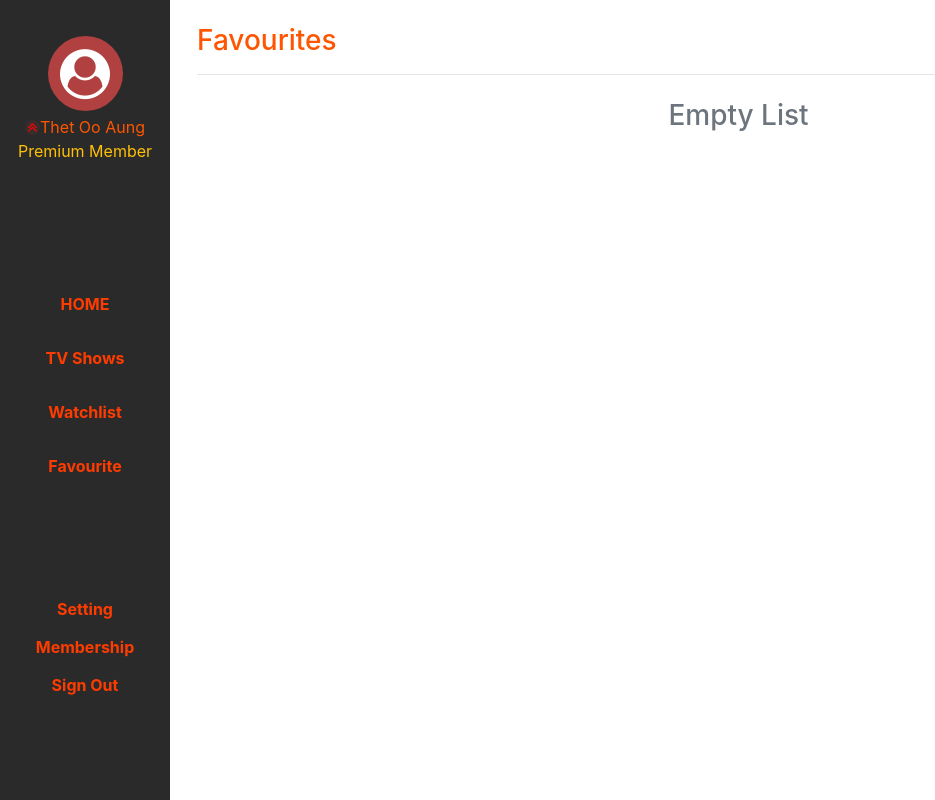
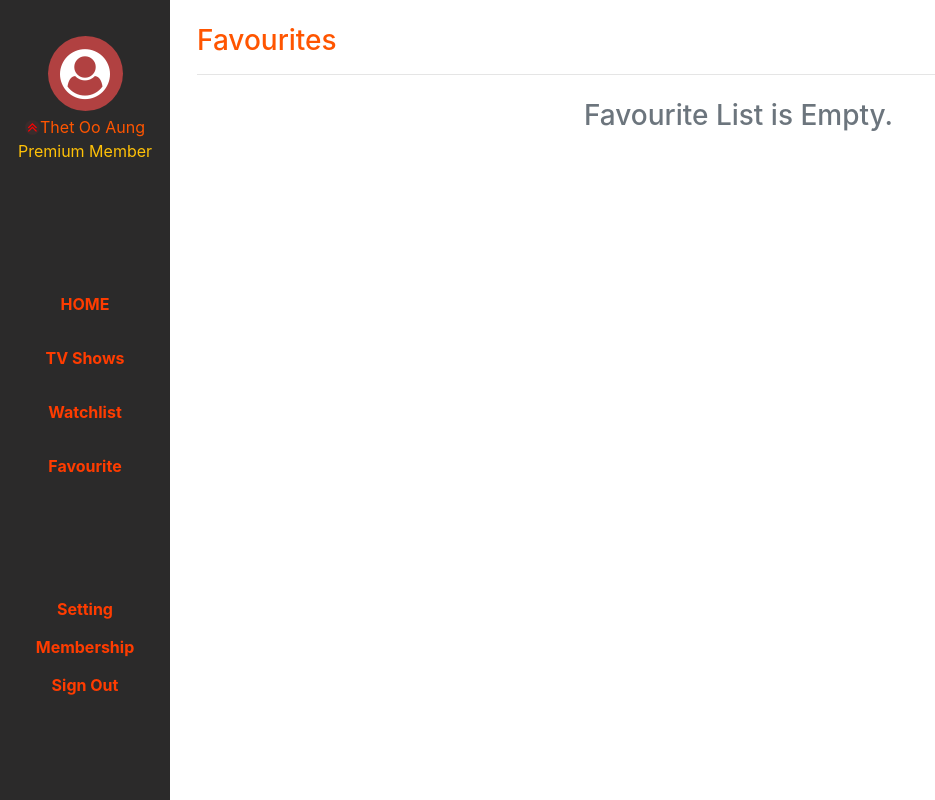
Before and after one commit to thetooaung07/Movie-React, a React (Create React App) app: page /favourite in a window 1280 px wide. Shown: the whole page, without its empty margins (0-935 px from the left). Built offline with nearby package versions, Linux system fonts and the light colour scheme.

Commit message:
remove ,env

```diff
--- a/src/components/Favourite.js
+++ b/src/components/Favourite.js
@@ -43,7 +43,7 @@ export const Favourite = () => {
         </div>
       )}
       {movieFavourite.length === 0 && tvShowFavourite.length === 0 && (
-        <h3 className="text-secondary">Empty List</h3>
+        <h3 className="text-secondary">Favourite List is Empty.</h3>
       )}
     </div>
   );
```
